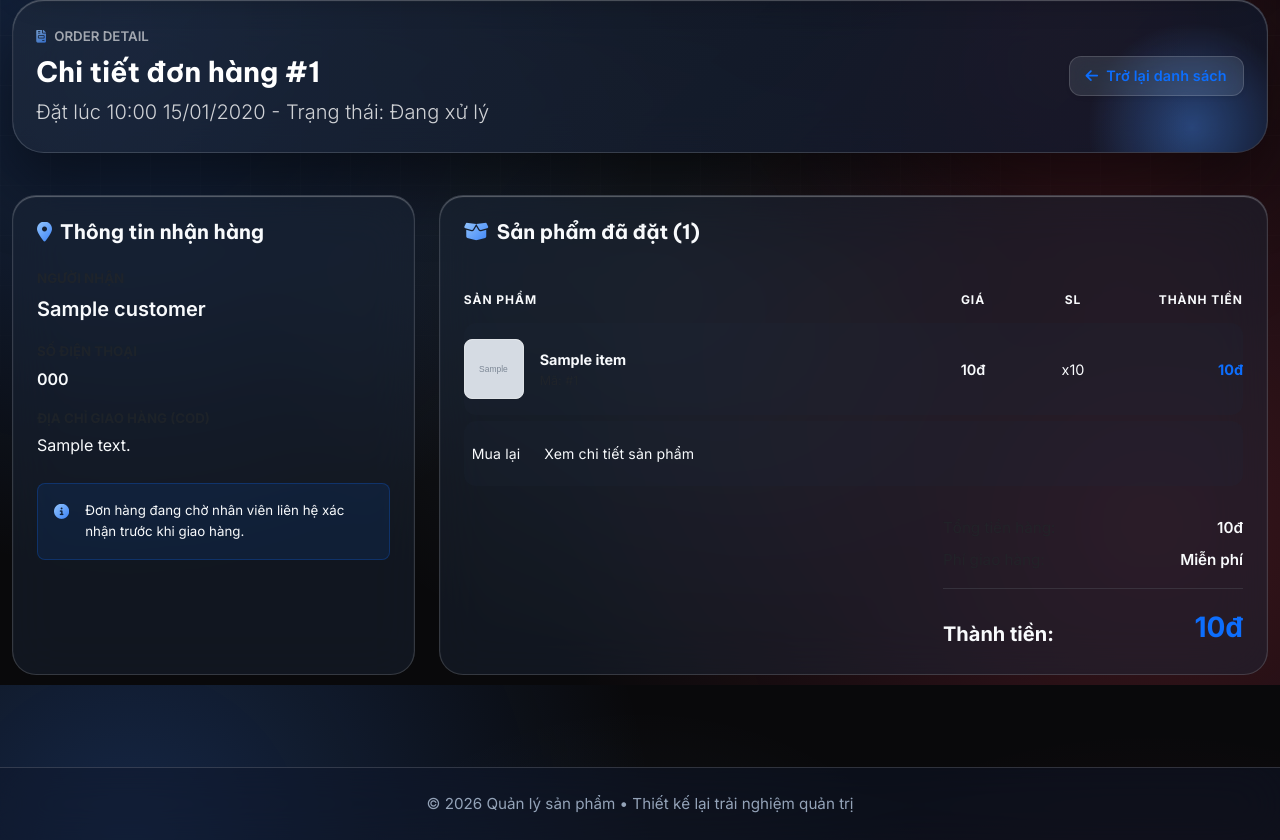
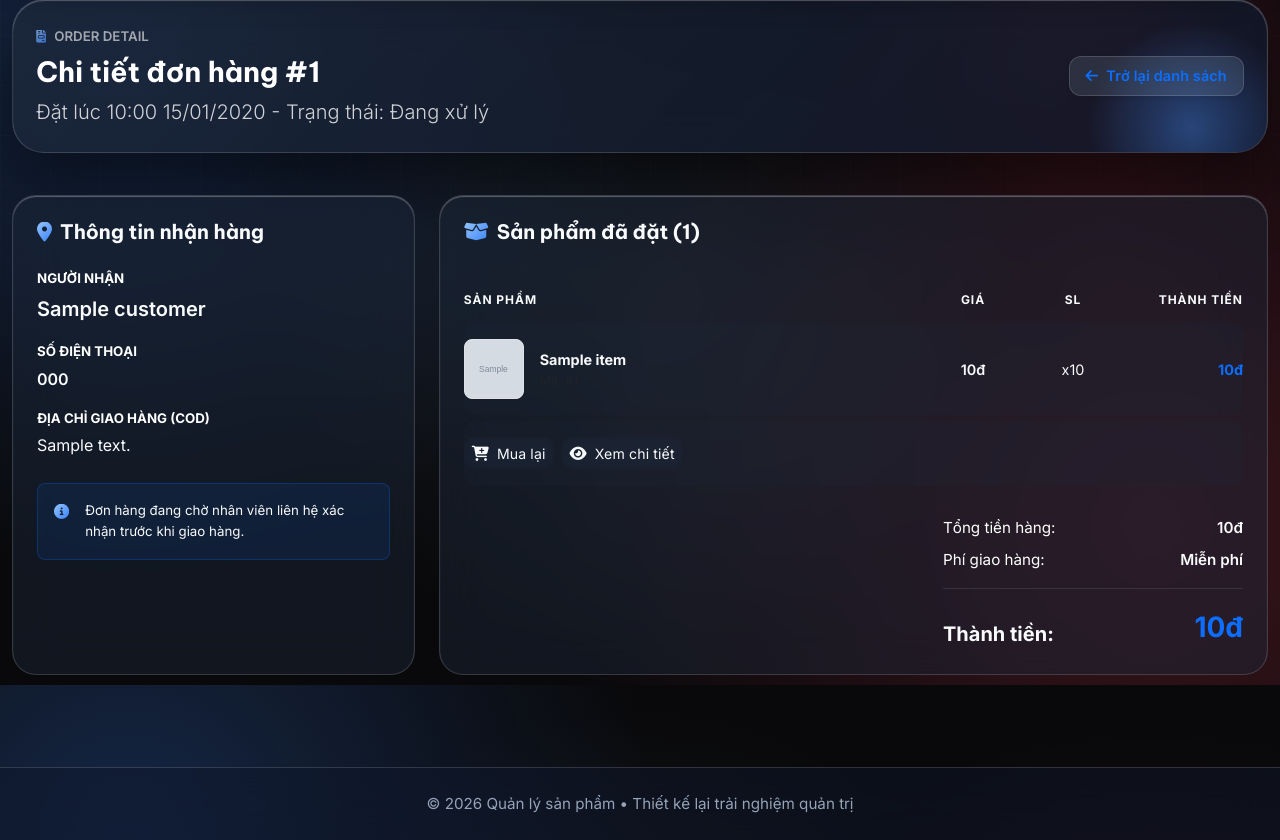
Before and after one commit to Galaxy-VN/COS340, a PHP site: template app/views/product/orderDetail.php in a window 1280 px wide. Shown: the part 115-955 px from the top of the page. Run offline with PHP 8.4, Linux system fonts and the light colour scheme; the template is opened without the code that fills it: most values are stand-ins (such as "Sample title", 1, 10 or a date in 2020); grey boxes marked "Sample" are stand-in pictures; some libraries are stand-ins or nearby versions.

Commit message:
glass button

```diff
--- a/app/views/layout/header.php
+++ b/app/views/layout/header.php
@@ -296,6 +296,31 @@
             background: rgba(255, 255, 255, 0.2);
             color: #fff;
             border-color: rgba(255,255,255,0.3);
+        }
+
+        /* Glass-style button for subtle CTA (used in order detail for Mua lại / Xem) */
+        .btn-glass {
+            background: rgba(255,255,255,0.06);
+            border: 1px solid rgba(255,255,255,0.12);
+            color: var(--text-main);
+            backdrop-filter: blur(6px);
+            -webkit-backdrop-filter: blur(6px);
+            border-radius: 10px;
+            padding: 0.35rem 0.7rem;
+            box-shadow: inset 0 1px 0 rgba(255,255,255,0.03);
+            transition: all 0.18s ease;
+            display: inline-flex;
+            align-items: center;
+            gap: 0.5rem;
+        }
+        .btn-glass:hover {
+            background: rgba(255,255,255,0.12);
+            transform: translateY(-2px);
+            color: #fff;
+        }
+        .btn-glass.btn-sm {
+            padding: 0.275rem 0.5rem;
+            font-size: 0.86rem;
         }
 
         /* Compact action buttons in tables */
--- a/app/views/product/orderDetail.php
+++ b/app/views/product/orderDetail.php
@@ -24,15 +24,15 @@
                 Thông tin nhận hàng
             </h5>
             <div class="mb-3">
-                <div class="text-muted small text-uppercase fw-bold mb-1">Người nhận</div>
+                <div class="text-white small text-uppercase fw-bold mb-1">Người nhận</div>
                 <div class="fw-semibold fs-5"><?php echo htmlspecialchars($order['customer']['name']); ?></div>
             </div>
             <div class="mb-3">
-                <div class="text-muted small text-uppercase fw-bold mb-1">Số điện thoại</div>
+                <div class="text-white small text-uppercase fw-bold mb-1">Số điện thoại</div>
                 <div class="fw-semibold fs-6"><?php echo htmlspecialchars($order['customer']['phone']); ?></div>
             </div>
             <div class="mb-3">
-                <div class="text-muted small text-uppercase fw-bold mb-1">Địa chỉ giao hàng (COD)</div>
+                <div class="text-white small text-uppercase fw-bold mb-1">Địa chỉ giao hàng (COD)</div>
                 <div class="fs-6"><?php echo nl2br(htmlspecialchars($order['customer']['address'])); ?></div>
             </div>
 
@@ -99,9 +99,15 @@
                                                     <input type="hidden" name="product_id" value="<?php echo (int)$item['product_id']; ?>">
                                                     <input type="hidden" name="quantity" value="1">
                                                     <input type="hidden" name="redirect_to" value="/phamgiahuy/Product/orderDetail/<?php echo urlencode($order['id']); ?>">
-                                                    <button type="submit" class="btn btn-sm btn-primary">Mua lại</button>
+                                                    <button type="submit" class="btn btn-sm btn-glass">
+                                                        <i class="fas fa-cart-plus"></i>
+                                                        Mua lại
+                                                    </button>
                                                 </form>
-                                                <a href="/phamgiahuy/Product/show/<?php echo (int)$item['product_id']; ?>" class="btn btn-sm btn-outline-light">Xem chi tiết sản phẩm</a>
+                                                <a href="/phamgiahuy/Product/show/<?php echo (int)$item['product_id']; ?>" class="btn btn-sm btn-glass">
+                                                    <i class="fas fa-eye"></i>
+                                                    Xem chi tiết
+                                                </a>
                                             <?php else: ?>
                                                 <span class="small text-muted">Sản phẩm đã bị xóa khỏi cửa hàng</span>
                                             <?php endif; ?>
@@ -116,11 +122,11 @@
             <div class="d-flex justify-content-end">
                 <div style="width: 300px;">
                     <div class="d-flex justify-content-between mb-2">
-                        <span class="text-muted">Tổng tiền hàng:</span>
+                        <span class="text-white">Tổng tiền hàng:</span>
                         <span class="fw-semibold"><?php echo number_format($order['total'], 0, ',', '.'); ?>đ</span>
                     </div>
                     <div class="d-flex justify-content-between mb-3 pb-3 border-bottom border-secondary border-opacity-25">
-                        <span class="text-muted">Phí giao hàng:</span>
+                        <span class="text-white">Phí giao hàng:</span>
                         <span class="fw-semibold">Miễn phí</span>
                     </div>
                     <div class="d-flex justify-content-between align-items-end">
```
